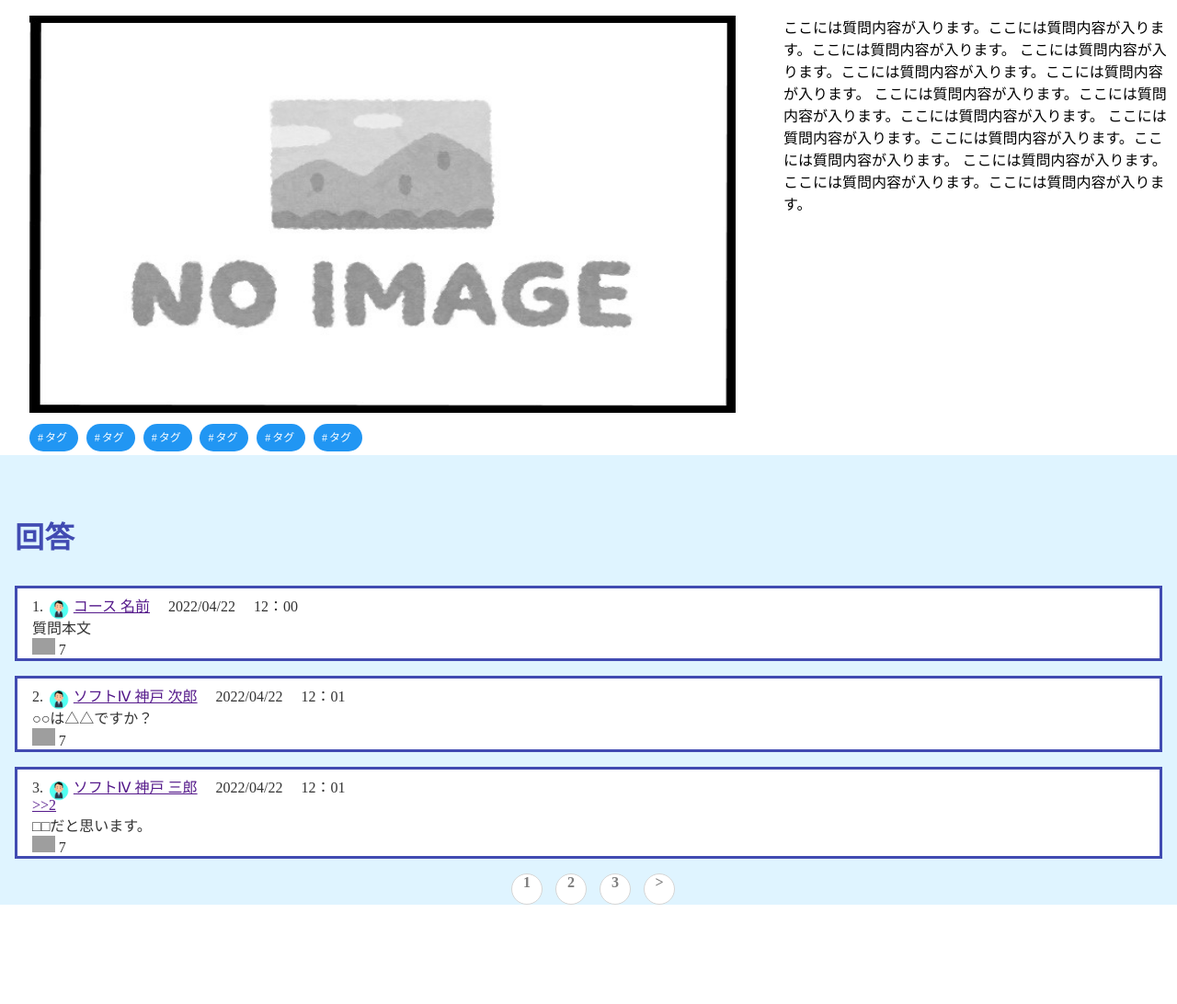
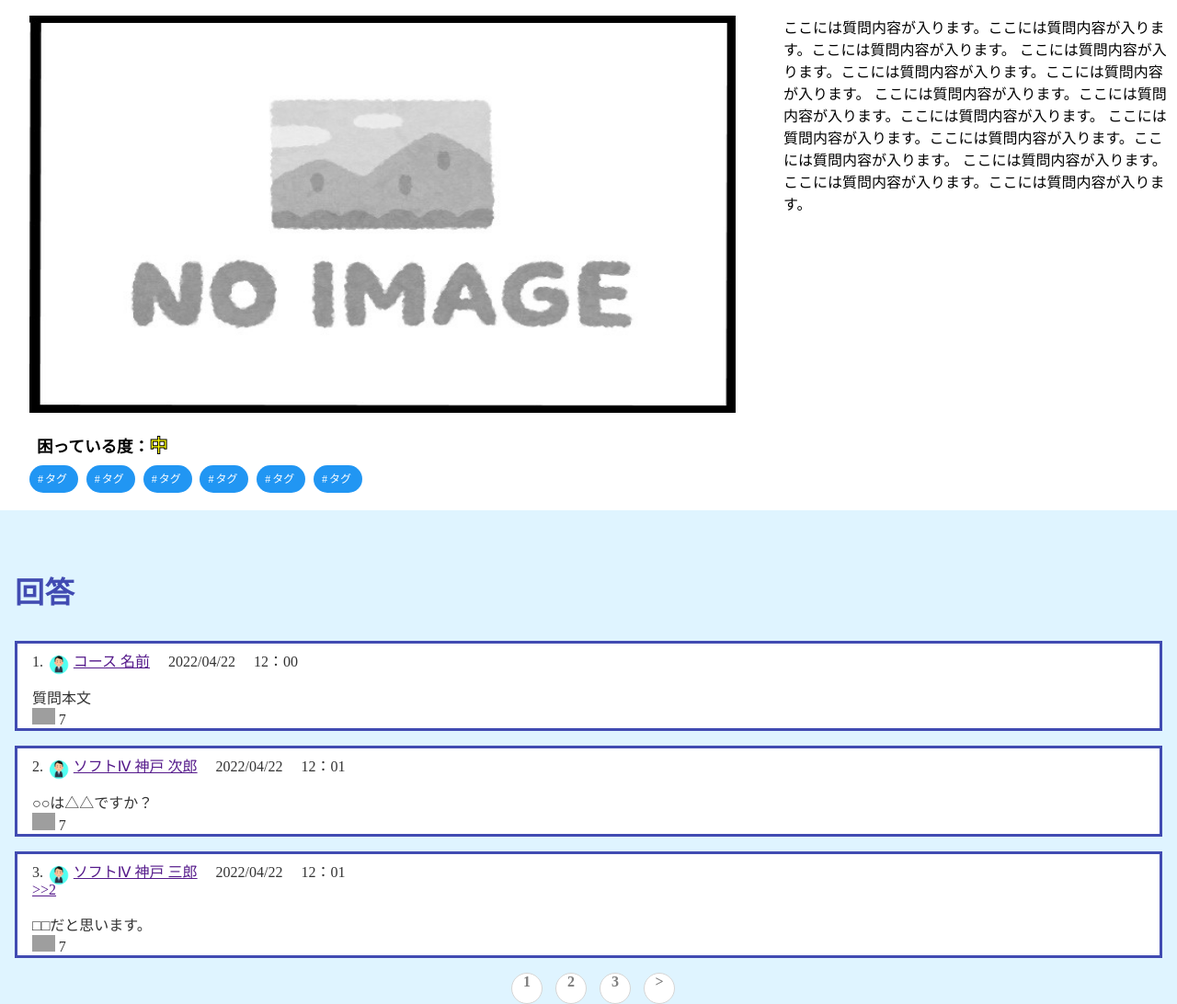
Before and after one commit to ohNarumi/PBL1, a PHP site: page /PBL1/question.php in a window 1280 px wide. Shown: the part 285-1377 px from the top of the page at 92% size. Before the commit the page ends 1269 px from the top, so only its background shows below. Run offline with PHP 8.4, Linux system fonts and the light colour scheme; grey boxes are pictures that could not be loaded.

Commit message:
質問詳細画面に困っている度を追加#47
・question.phpの58行目とquestion.cssの33～52行目に記載
・goodマークの画像と資料の画像の名前が同じだったので資料の画像の名称をdocument.pngへ変更
・コメントの余白を調整
・コメント内容を変更

```diff
--- a/css/question.css
+++ b/css/question.css
@@ -25,9 +25,30 @@
 	z-index: -1;
 	margin: 4em auto 2rem;
 	padding: 1em;
-	height: 460px;
+	height: 520px;
   	background-color: #fff; /* 背景色 */
   	border: 2px solid white; /* 枠線 */
+}
+
+.priority_text {
+	margin: 0.5rem auto 0.5rem 0.5rem;
+	font-weight: bold;
+	font-size: 1.1rem;
+}
+.priority_rank_text_red {
+	font-size: 1.25rem;
+	color: red;
+	-webkit-text-stroke: 1px #000;
+}
+.priority_rank_text_yellow {
+	font-size: 1.25rem;
+	color: yellow;
+	-webkit-text-stroke: 1px #000;
+}
+.priority_rank_text_green {
+	font-size: 1.25rem;
+	color: green;
+	-webkit-text-stroke: 1px #000;
 }
 
 .title {
@@ -66,6 +87,7 @@
 }
 
 .comment_text2 {
+	margin-top: 1rem;
 	margin-left: 1rem;
 }
 
--- a/question.php
+++ b/question.php
@@ -55,6 +55,7 @@
 
         <!-- ハッシュタグ -->
         <div class="question_tag">
+            <p class="priority_text">困っている度：<span class="priority_rank_text_yellow">中</span></p>
             <section class="tag">
                 <ul>
                     <li><a href="#"><span>タグ</span></a></li>
```
Also changed, not shown: images/document.png (added).
